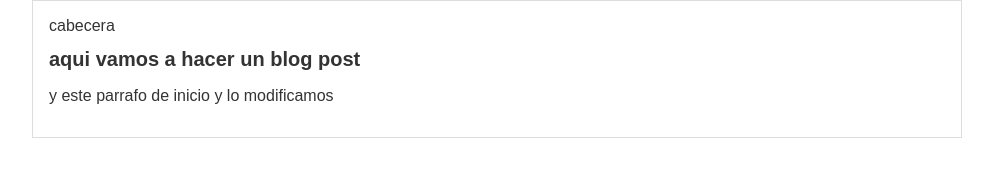
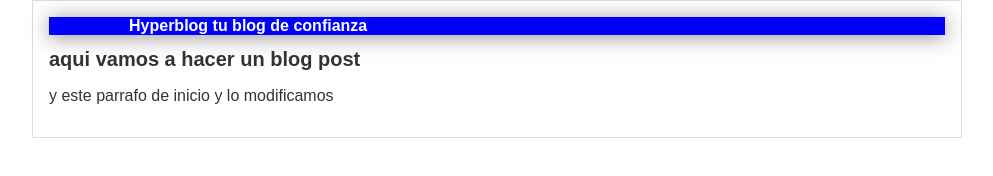
Before and after one commit to carlospa6/hyperblog, a plain HTML site: page archivo.html in a window 1280 px wide. Shown: the whole page, without its empty margins (143-1136 px from the left). Drawn offline with Linux system fonts and the light colour scheme.

Commit message:
finalizada la cabecera azul

```diff
--- a/CSS/estilos.css
+++ b/CSS/estilos.css
@@ -15,6 +15,21 @@ body
     border: 1px solid #ddd;
     margin: auto;
 }
+#cabecera
+{
+    background: blue;
+    box-shadow: 0px 2px 20px 0px rgba(46, 23, 23, 0.5);
+    color: white;
+    font-weight: bold;
+    margin: 0;
+    padding:0 5em;
+}
+#cabecera tagline
+{
+    padding: 0 0 0 1em;
+    font-weight: normal;
+    font-size:0 8em ;
+}
 #container h1
 {
     font-size: 20px;
--- a/archivo.html
+++ b/archivo.html
@@ -6,7 +6,8 @@
     <body>
         <div id="container">
             <div id="cabecera">
-                cabecera
+                Hyperblog
+                <span id="tagline">tu blog de confianza</span>
             </div>
             <div id="post">
             <h1>aqui vamos a hacer un blog post</h1>
```
